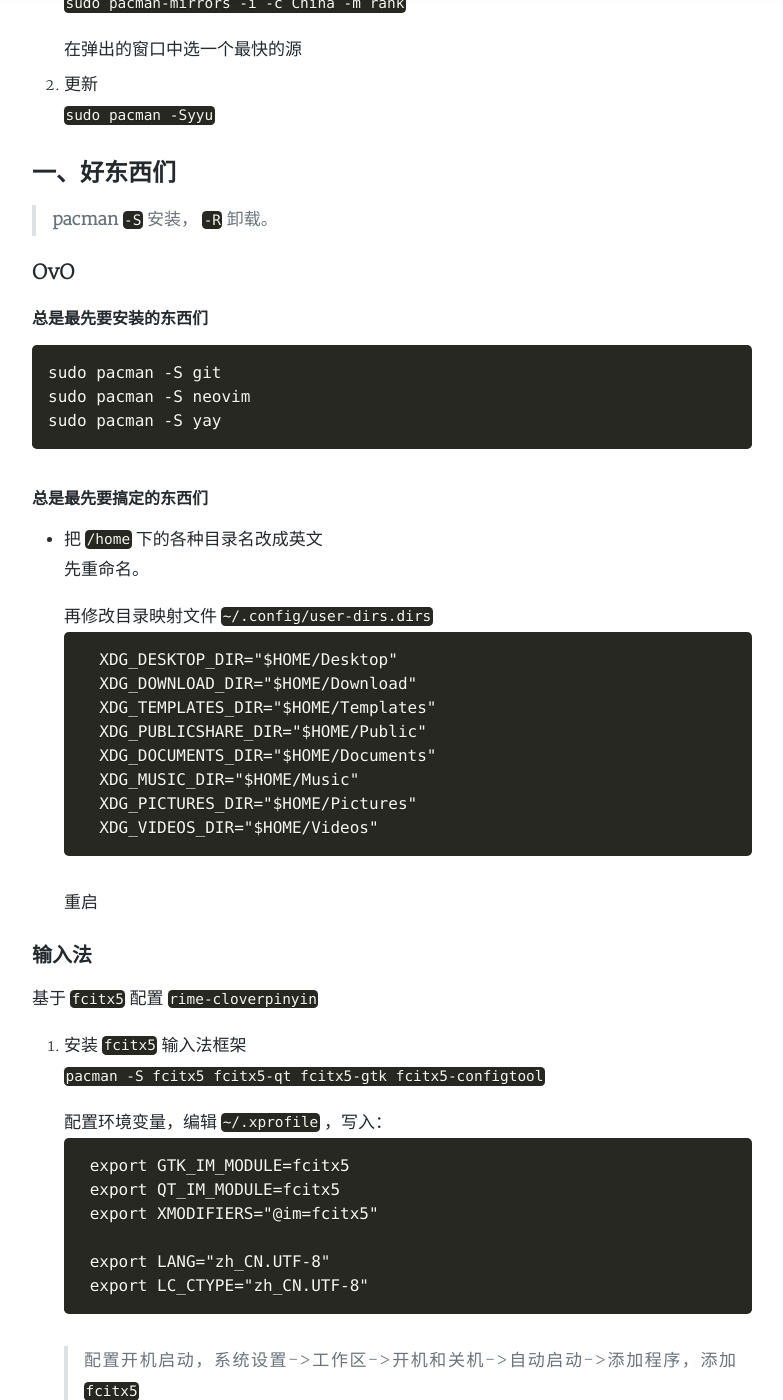
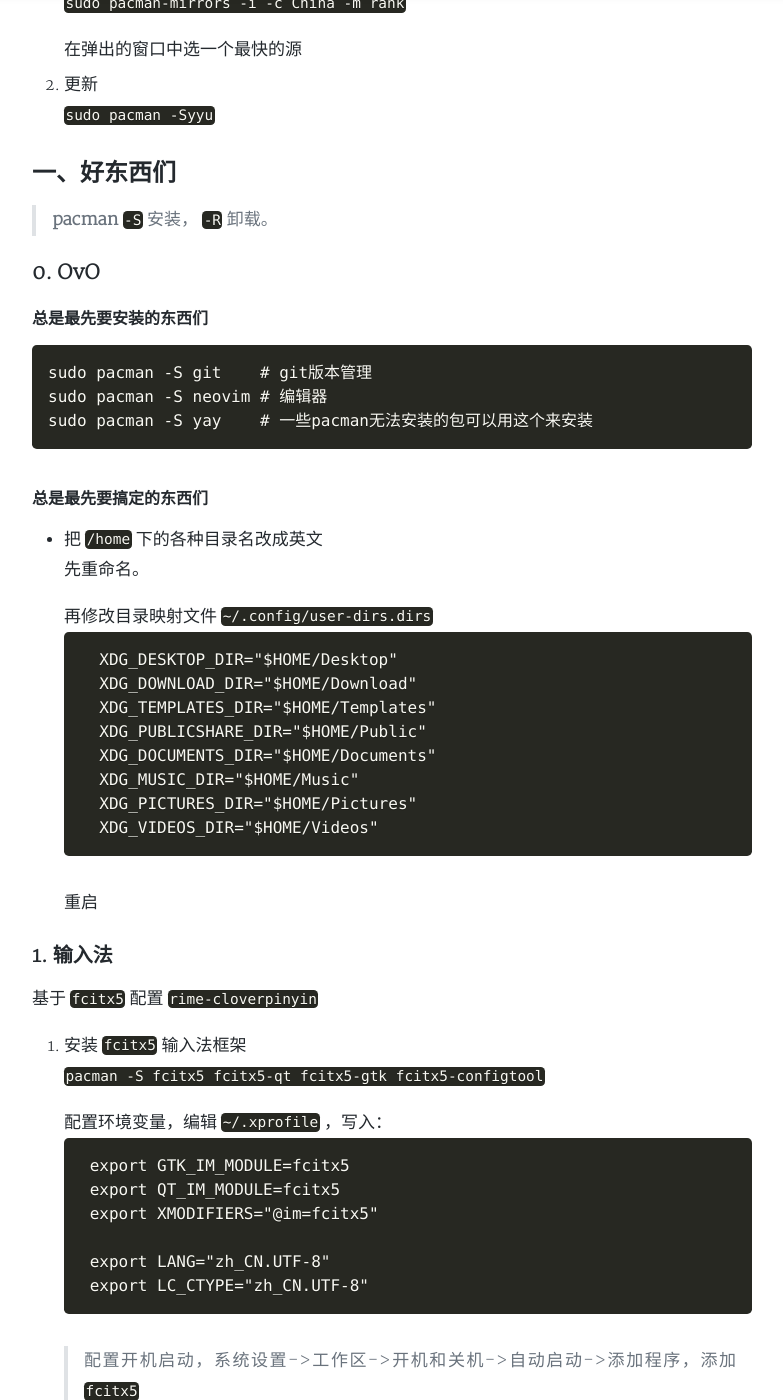
Before and after one commit to Azur-Ice/Azur-Ice.github.io, a Jekyll site: the page built from _posts/2020-08-25-ManjaroKDE.md, in a window 1280 px wide and 1400 px high, scrolled down 488 px. Shown: the whole window, without its empty margins (248-1031 px from the left). Built offline with Jekyll 4.4.1, drawn with Linux system fonts in a browser that asks for light colours; nearby versions of some CDN libraries; comment, search, counter and statistics services are not loaded; a style sheet for code colours, icons or effects is not loaded; some of the changed text lies outside the part shown.

Commit message:
Update 2020-08-25-ManjaroKDE.md

````diff
--- a/_posts/2020-08-25-ManjaroKDE.md
+++ b/_posts/2020-08-25-ManjaroKDE.md
@@ -21,14 +21,14 @@
 
 > **pacman** `-S` 安装， `-R` 卸载。
 
-### OvO
+### 0. OvO
 
 #### 总是最先要安装的东西们
 
 ```shell
-sudo pacman -S git
-sudo pacman -S neovim
-sudo pacman -S yay
+sudo pacman -S git    # git版本管理
+sudo pacman -S neovim # 编辑器
+sudo pacman -S yay    # 一些pacman无法安装的包可以用这个来安装
 ```
 
 #### 总是最先要搞定的东西们
@@ -52,7 +52,7 @@
 
 	重启
 
-### 输入法
+### 1. 输入法
 
 基于 `fcitx5` 配置 `rime-cloverpinyin`
 
````
Also changed, not shown: other parts of _posts/2020-08-25-ManjaroKDE.md (+4 -4 lines).
